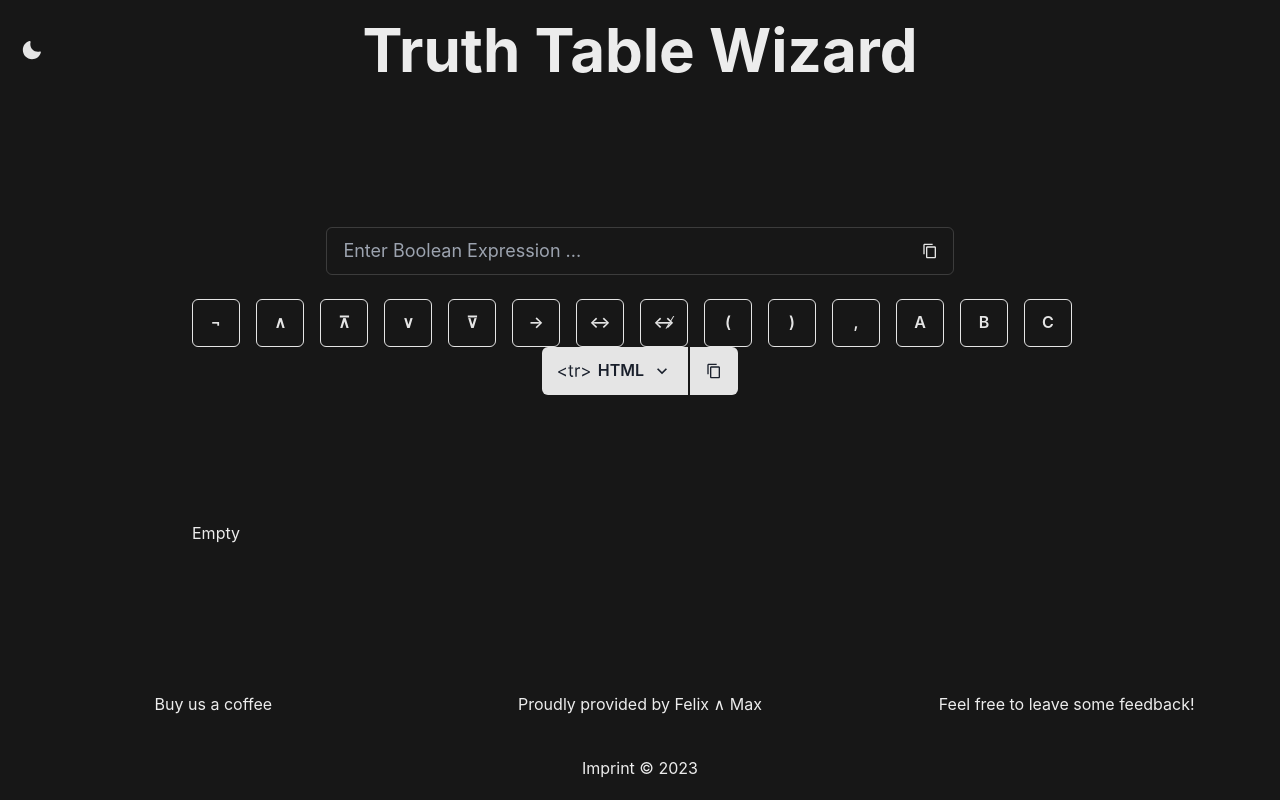
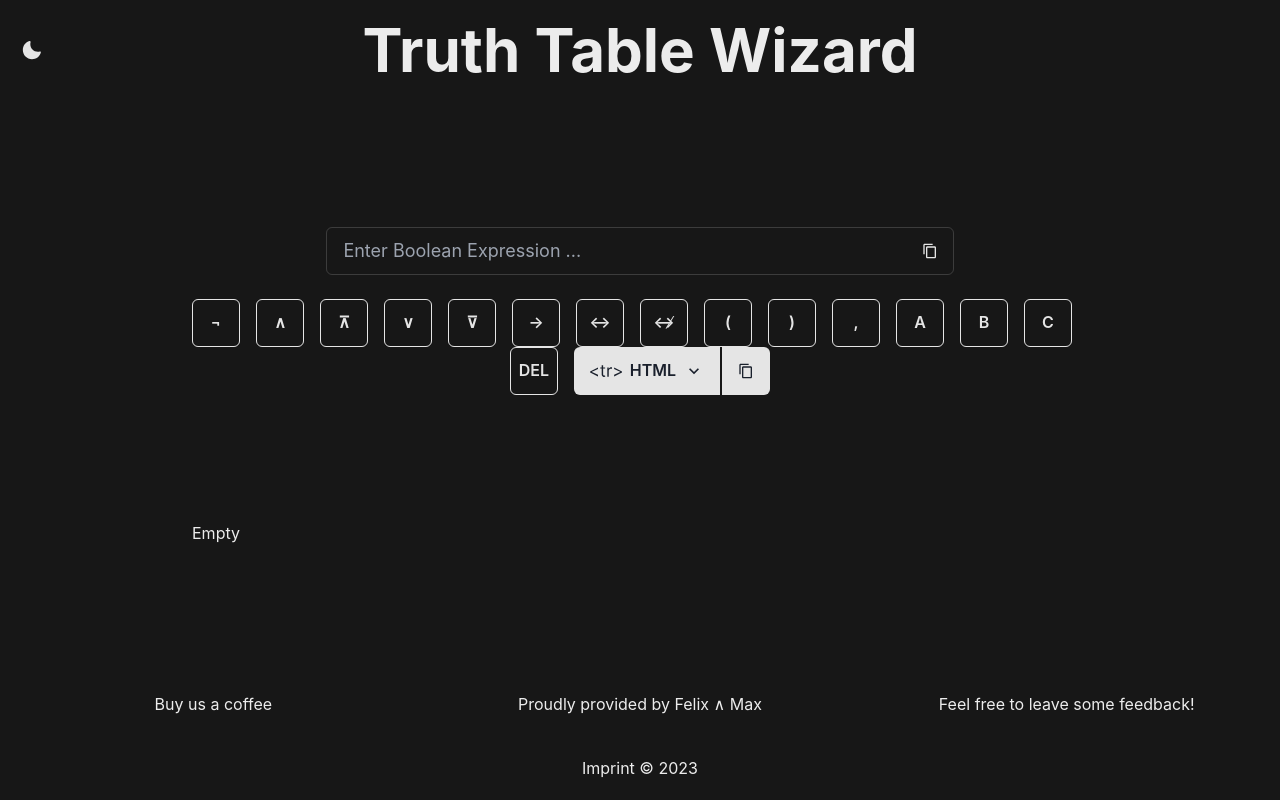
Before and after one commit to felixstrobel/truth-table, a Next.js app in the folder client/: page / in a window 1280 px wide. Built offline with nearby package versions, Linux system fonts and the light colour scheme.

Commit message:
added delete button

```diff
--- a/client/components/Insertion.tsx
+++ b/client/components/Insertion.tsx
@@ -20,7 +20,7 @@ export default function Insertion() {
     const quickButtons = ["¬", "∧", "⊼", "∨", "⊽", "→", "↔", "↮", "(", ")", ",", "A", "B", "C"];
 
     const copyInputToClipBoard = () => {
-        navigator.clipboard.writeText(value).catch(e => console.log(e));
+        navigator.clipboard.writeText(value).catch((e) => console.log(e));
     };
 
     useEffect(() => setTableData(evaluate(value)), [value]);
@@ -39,7 +39,7 @@ export default function Insertion() {
                         colorScheme={"neutral"}
                         type={"text"}
                         value={value}
-                        onChange={e => setValue(e.target.value)}
+                        onChange={(e) => setValue(e.target.value)}
                         placeholder={"Enter Boolean Expression ..."}
                     />
                     <InputRightElement>
@@ -62,7 +62,7 @@ export default function Insertion() {
 
                 {/*TODO fix flex wrap*/}
                 <Flex w={"full"} flexDir={"row"} flexWrap={"wrap"} justifyContent={"center"}>
-                    {quickButtons.map(button => {
+                    {quickButtons.map((button) => {
                         return (
                             <Button
                                 colorScheme={"neutral"}
@@ -77,6 +77,17 @@ export default function Insertion() {
                             </Button>
                         );
                     })}
+
+                    <Button
+                        colorScheme={"neutral"}
+                        variant={"outline"}
+                        w={12}
+                        h={12}
+                        mr={4}
+                        onClick={() => setValue(value.substring(0, value.length - 1))}
+                    >
+                        {"DEL"}
+                    </Button>
                     <CustomSelect />
                 </Flex>
             </Stack>
```
